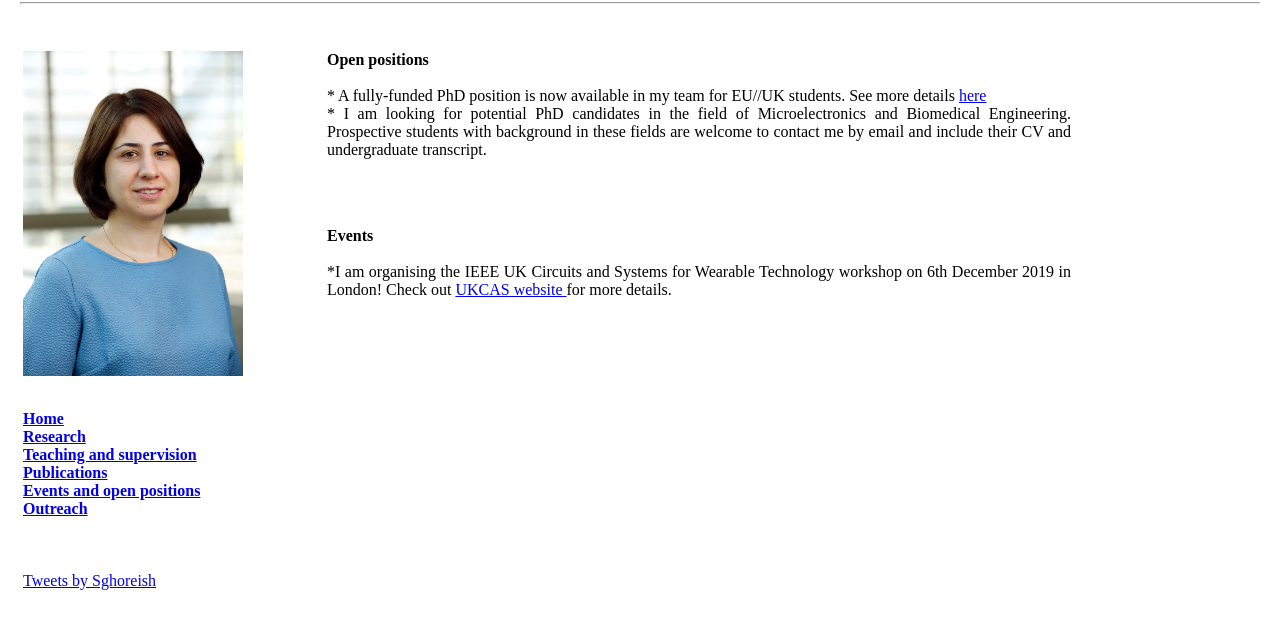
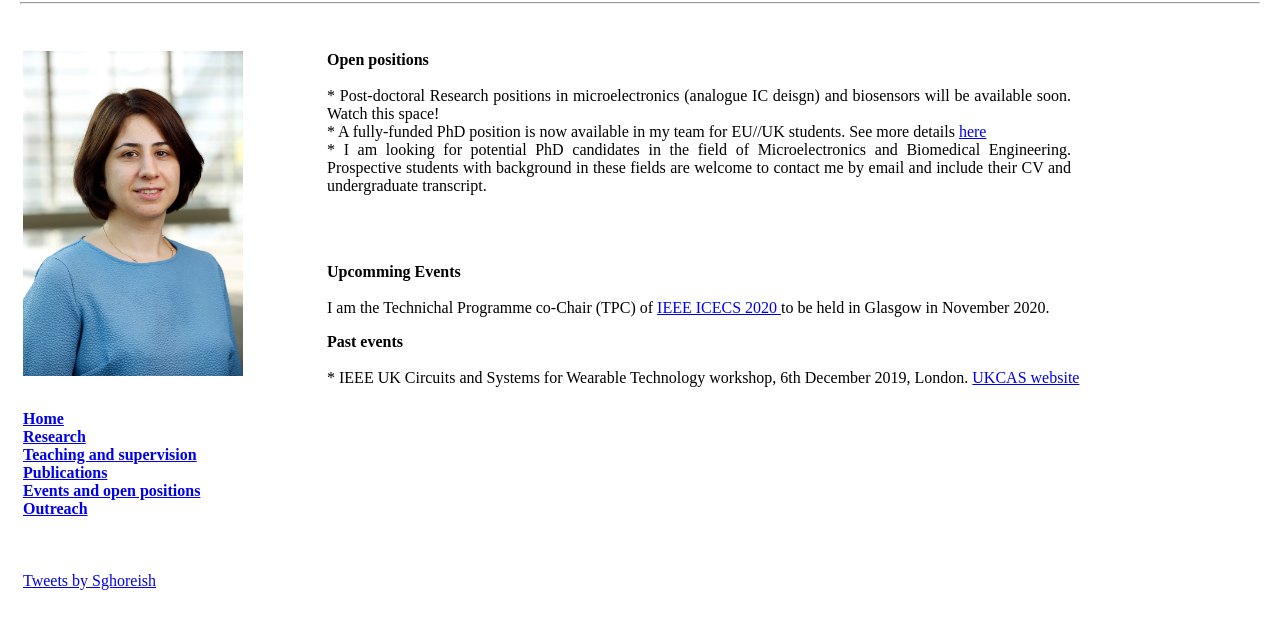
Before and after one commit to sghoreish/sghoreish.github.io, a plain HTML site: page events.html in a window 1280 px wide. Shown: the part 116-744 px from the top of the page. Drawn offline with Linux system fonts and the light colour scheme.

Commit message:
Update events.html

```diff
--- a/events.html
+++ b/events.html
@@ -34,18 +34,25 @@
 <p align="justify">
  <a name=Open positions>
                   <b>Open positions</b><br> <br>
+                  * Post-doctoral Research positions in microelectronics (analogue IC deisgn) and biosensors will be available soon. Watch this space! <br>
+
 * A fully-funded PhD position is now available in my team for EU//UK students. See more details <a href=https://www.findaphd.com/phds/project/phd-studentship-feasibility-of-novel-mm-size-biomolecule-analyser-microchips/?p113358 target="_blank"> here</a> <br>
                                     * I am looking for potential PhD candidates in the field of Microelectronics and Biomedical Engineering. Prospective students with background in these fields are welcome to contact me by email and include their CV and undergraduate transcript. <br>
 
 
 </p>   <br><br>
 
+<p align="justify">
+ <a name= Events>
+                  <b>Upcomming Events</b> <br> <br>
+    I am the Technichal Programme co-Chair (TPC) of <a href=https://2020.ieee-icecs.org/ target="_blank"> IEEE ICECS 2020  </a> to be held in Glasgow in November 2020.
+</div>
+
 
 <p align="justify">
- <a name=Events>
-                  <b>Events</b> <br> <br>
-      *I am organising the IEEE UK Circuits and Systems for Wearable Technology workshop on 6th December 2019 in London! Check out <a href=https://attend.ieee.org/ukcas/ target="_blank"> UKCAS website </a> for more details. </p>
-
+ <a name=past Events>
+                  <b>Past events</b> <br> <br>
+      * IEEE UK Circuits and Systems for Wearable Technology workshop, 6th December 2019, London. <a href=https://attend.ieee.org/ukcas/ target="_blank"> UKCAS website </a> </p>
 </div>
 
 
```
